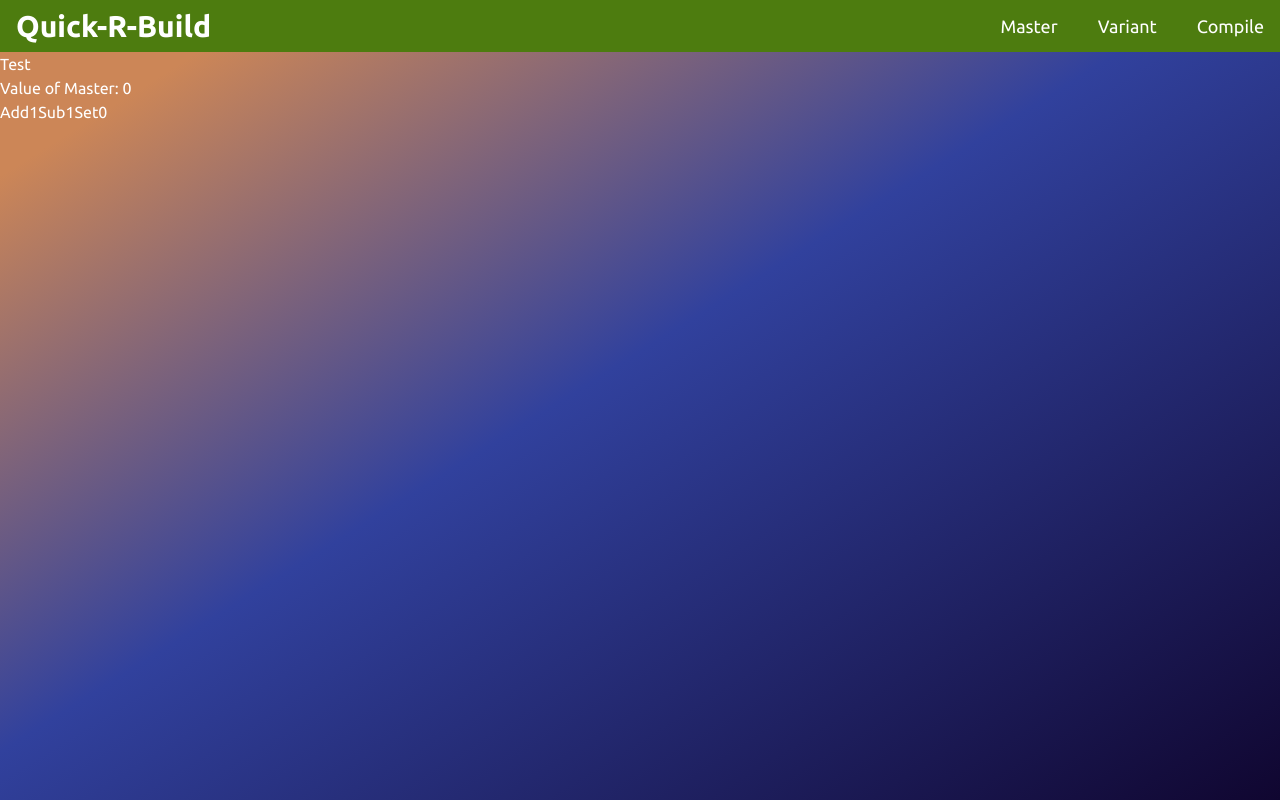
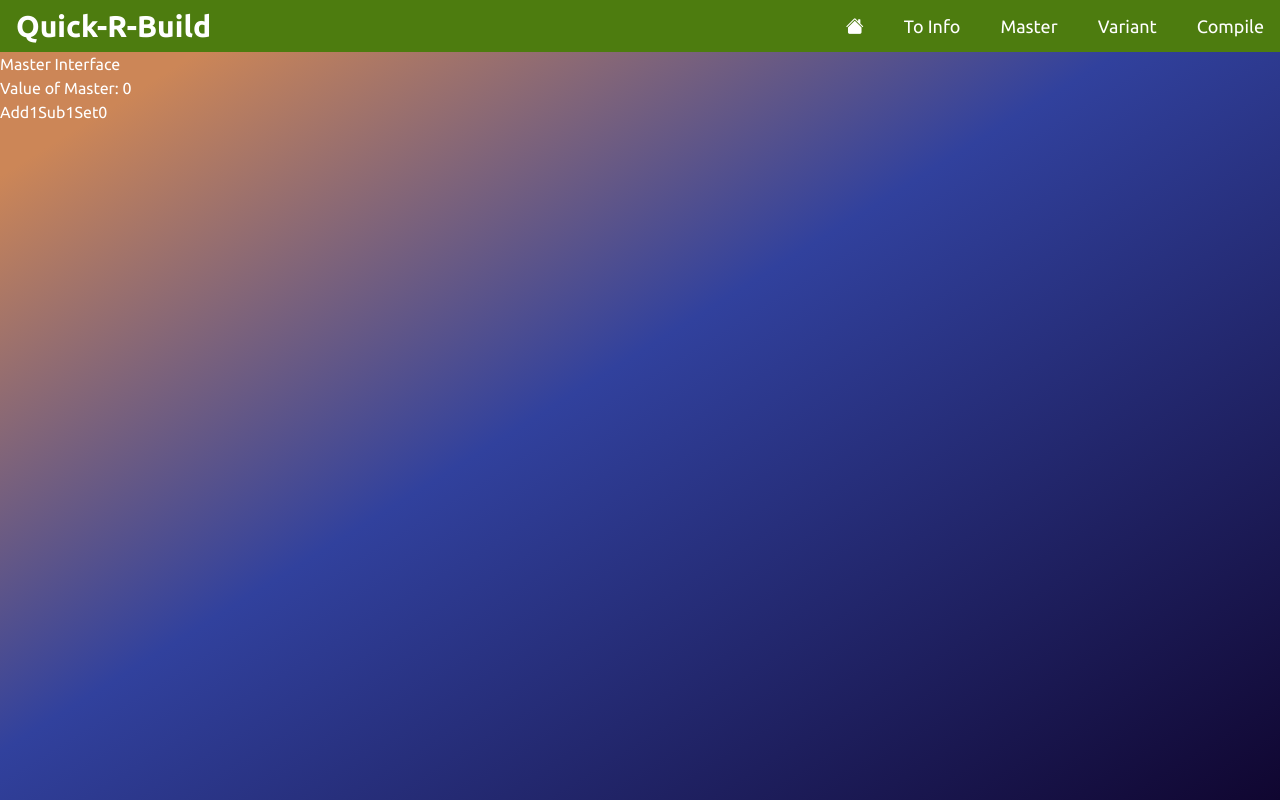
Before and after one commit to Andy-Sean/quick-r-build, a Next.js app: page /app/master-editor in a window 1280 px wide. Built offline with nearby package versions, Linux system fonts and the light colour scheme.

Commit message:
Incomplete Navbar Change, oops - Added more nav options to ensure site remains accessible

```diff
--- a/src/app/(app)/app/app-navbar-dropdown.js
+++ b/src/app/(app)/app/app-navbar-dropdown.js
@@ -11,6 +11,12 @@ export default function AppNavbarDropdown() {
       <button className="block sm:hidden text-lg bi bi-grid-3x3-gap-fill" onClick={() => setMenu((s) => !s)} />
       {menuOn ? (
         <div className="absolute top-full right-0 bg-lime-700 py-2 px-4 flex flex-col gap-2 sm:hidden">
+          <Link href="/app" onClick={() => setMenu(false)}>
+            App Home
+          </Link>
+          <Link href="/" onClick={() => setMenu(false)}>
+            To Info
+          </Link>
           <Link href="/app/master-editor" onClick={() => setMenu(false)}>
             Master
           </Link>
--- a/src/app/(app)/app/app-navbar.js
+++ b/src/app/(app)/app/app-navbar.js
@@ -12,6 +12,8 @@ export default function AppNav() {
         <AppNavbarDropdown />
 
         {/* full menu otherwise */}
+        <Link href="/app" className="hidden sm:block text-lg bi bi-house-fill" />
+        <Link href="/" className="hidden sm:block text-lg">To Info</Link>
         <Link href="/app/master-editor" className="hidden sm:block text-lg">Master</Link>
         <Link href="/app/variant-editor" className="hidden sm:block text-lg">
           Variant
--- a/src/app/(app)/app/master-editor/page.js
+++ b/src/app/(app)/app/master-editor/page.js
@@ -9,7 +9,7 @@ export default function MasterEditor() {
 
   return (
     <>
-      <p>Test</p>
+      <p>Master Interface</p>
       <p>Value of Master: {masterResume.val}</p>
 
       <button onClick={() => dispatchMaster({ type: "add1" })}>Add1</button>
--- a/src/redux/ContextsProvider.js
+++ b/src/redux/ContextsProvider.js
@@ -1,12 +1,16 @@
+"use client"
+// Context Export for Every Page in App
+
+import { useImmerReducer } from "use-immer";
 import { createContext } from "react";
-import { MasterReducer } from "./MasterReducer";
-import { useImmerReducer } from "use-immer";
+
+import { MasterReducer, initialMaster } from "./MasterReducer";
 
 export const MasterContext = createContext(null);
 export const MasterDispatchContext = createContext(null);
 
 export function ContextsProvider({ children }) {
-  const [MasterResume, dispatchMaster] = useImmerReducer(MasterReducer, { val: 0 });
+  const [MasterResume, dispatchMaster] = useImmerReducer(MasterReducer, initialMaster);
 
   return (
     <>
--- a/src/redux/MasterReducer.js
+++ b/src/redux/MasterReducer.js
@@ -2,7 +2,7 @@
 export function MasterReducer(draft, action) {
   switch (action.type) {
     case "add1":
-      draft.val += 1;
+      add1(draft);
       break;
     case "sub1":
       draft.val -= 1;
@@ -14,3 +14,10 @@ export function MasterReducer(draft, action) {
       break;
   }
 }
+
+export const initialMaster = { val: 0 }
+
+
+function add1(draft) {
+  draft.val += 1;
+}
```
Also changed, not shown: 1 other file (tests, documents, lock files or other folders).
